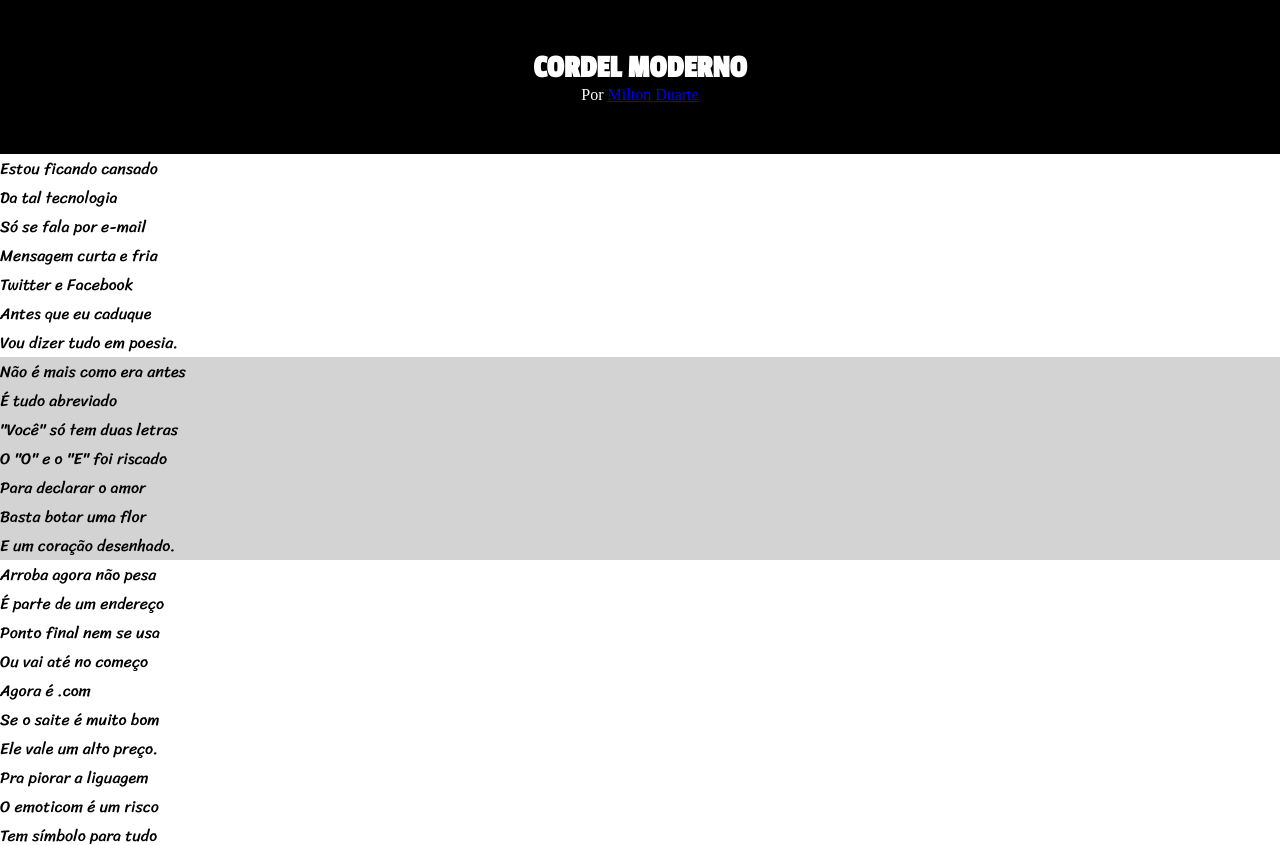
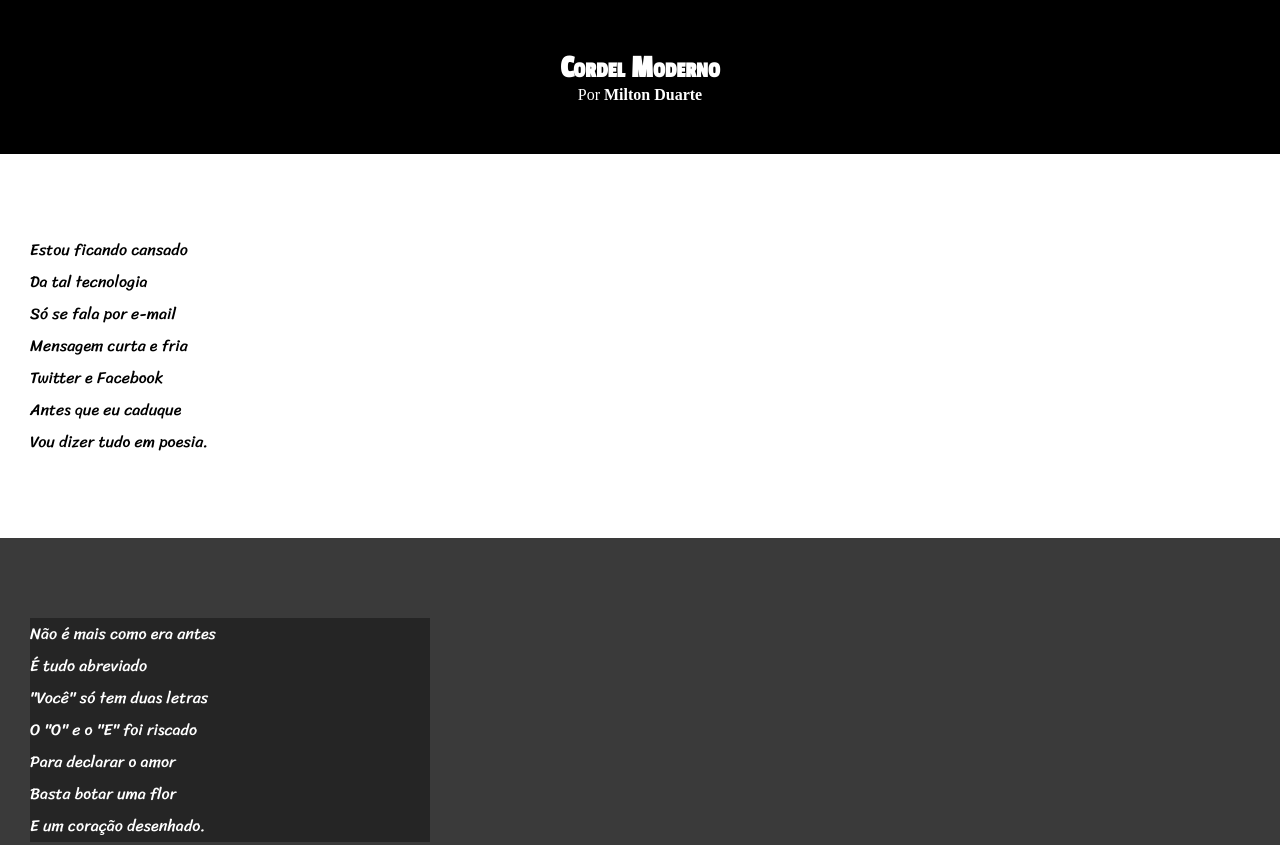
Before and after one commit to vitorryan/HTML5-CSS3, a plain HTML site: page Desafios/d012/cordel.html in a window 1280 px wide. Shown: the top 845 px of the page. Drawn offline with Linux system fonts and the light colour scheme.

Commit message:
config estilo (css)

```diff
--- a/Desafios/d012/estilo/style.css
+++ b/Desafios/d012/estilo/style.css
@@ -15,6 +15,11 @@
     padding: 0px;
 }
 
+html , body {
+    min-height: 100vh;
+    background-color: darkgray;
+}
+
 header {
     background-color: black;
     color: white;
@@ -25,17 +30,46 @@ header {
 
 header > h1 {
     font-family: var(--fonte2);
-    text-transform: uppercase;
+    font-variant: small-caps;
+}
+
+a {
+    color: white;
+    text-decoration: none;
+    font-weight: bolder;
+}
+
+a:hover {
+    text-decoration: underline;
 }
 
 section {
     font-family: var(--fonte3);
+    padding-top: 10vh;
+    padding-bottom: 10vh;
+    line-height: 2em;
+    padding-left: 30px;
 }
 
 section.normal {
+    background-color: white;
+    color: black;
+}
+
+section.img {
+    background-color: rgb(58, 58, 58);
+    color: white;
 
 }
 
-section.img {
-    background-color: lightgray;
+section.img > p {
+    width: 400px;
+    background-color: rgba(0, 0, 0, 0.363);
 }
+
+footer {
+    background-color: black;
+    text-align: center;
+    color: white;
+    padding: 10px;
+}
```
